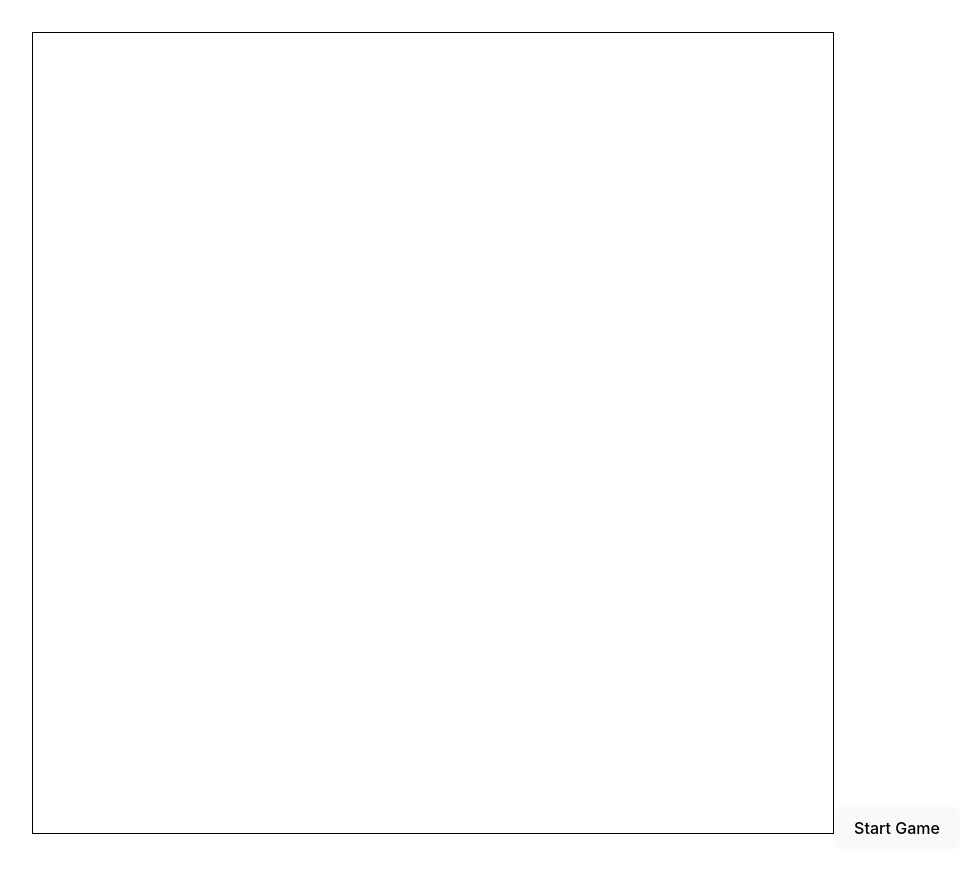
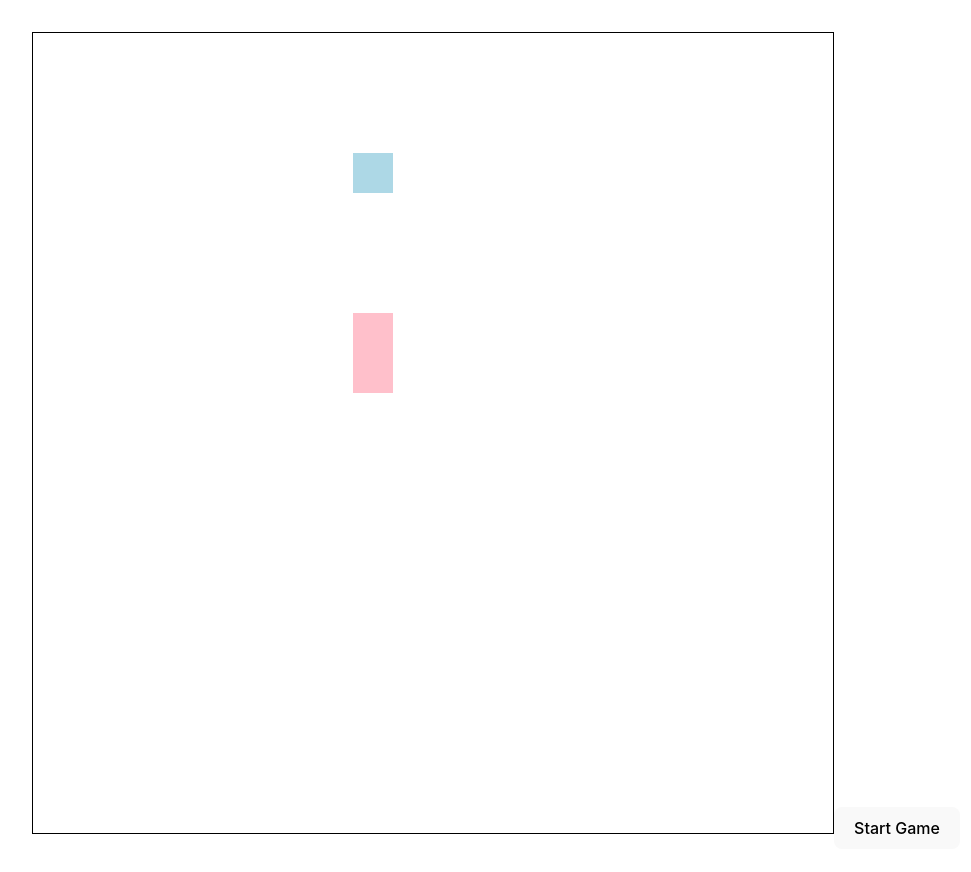
Before and after one commit to Byron2016/034_Snake_001, a React (Vite) app in the folder projects/b_snake_weibenfalk_react/: page / in a window 1280 px wide. Shown: the top 872 px of the page, without its empty margins (144-1115 px from the left). Built offline with nearby package versions, Linux system fonts and the light colour scheme.

Commit message:
b_vite: weibenfalk-react draw snake and apple

```diff
--- a/projects/b_snake_weibenfalk_react/src/App.jsx
+++ b/projects/b_snake_weibenfalk_react/src/App.jsx
@@ -53,6 +53,14 @@ function App () {
 
   useEffect(() => {
     // It is will triggered when change: snake, apple, gameOver
+    const canvas = canvasRef.current
+    const context = canvas.getContext('2d')
+    context.setTransform(SCALE, 0, 0, SCALE, 0, 0)
+    context.clearRect(0, 0, CANVAS_SIZE[0], CANVAS_SIZE[1])
+    context.fillStyle = 'pink'
+    snake.forEach(([x, y]) => context.fillRect(x, y, 1, 1))
+    context.fillStyle = 'lightblue'
+    context.fillRect(apple[0], apple[1], 1, 1)
   }, [snake, apple, gameOver])
 
   return (
```
